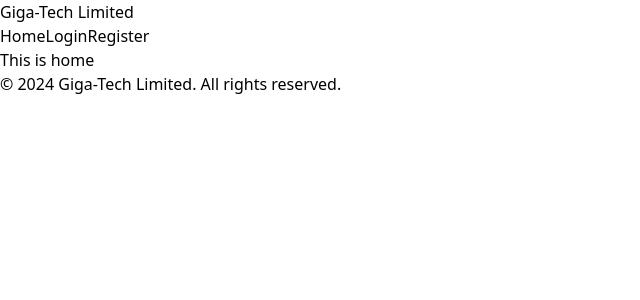
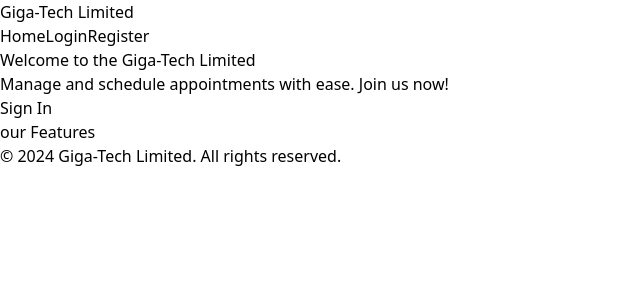
Before and after one commit to sabiha-wasema/appointment-scheduler-app, a React (Vite) app: page / in a window 1280 px wide. Shown: the top 300 px of the page, without its empty margins (0-640 px from the left). Built offline with nearby package versions, Linux system fonts and the light colour scheme.

Commit message:
hero section and feature component added

```diff
--- /dev/null
+++ b/src/pages/Features/Features.jsx
@@ -0,0 +1,11 @@
+
+
+const Features = () => {
+    return (
+        <div>
+            <h1>our Features</h1>
+        </div>
+    );
+};
+
+export default Features;
--- /dev/null
+++ b/src/pages/HeroSection/HeroSection.jsx
@@ -0,0 +1,26 @@
+import { Link } from "react-router-dom";
+
+const HeroSection = () => {
+  return (
+    <div>
+      {/*  Hero section  */}
+      <div className="container mx-auto px-4 py-20 flex flex-col items-center">
+        <h1 className="text-4xl font-bold text-gray-800 mb-4 text-center">
+          Welcome to the Giga-Tech Limited
+        </h1>
+        <p className="text-lg text-gray-600 mb-7 text-center">
+          Manage and schedule appointments with ease. Join us now!
+        </p>
+        <div className="space-x-4">
+          <Link to="/login">
+            <button className="px-6 py-2 bg-blue-500 text-white rounded-md shadow hover:bg-blue-700 transition">
+              Sign In
+            </button>
+          </Link>
+        </div>
+      </div>
+    </div>
+  );
+};
+
+export default HeroSection;
--- a/src/pages/Home.jsx
+++ b/src/pages/Home.jsx
@@ -1,7 +1,11 @@
+import Features from "./Features/Features";
+import HeroSection from "./HeroSection/HeroSection";
+
 const Home = () => {
   return (
     <div>
-      <h1>This is home</h1>
+      <HeroSection/>
+      <Features/>
     </div>
   );
 };
```
Also changed, not shown: public/features.json (added, +34 -0 lines), src/main.jsx (+25 -14 lines).
